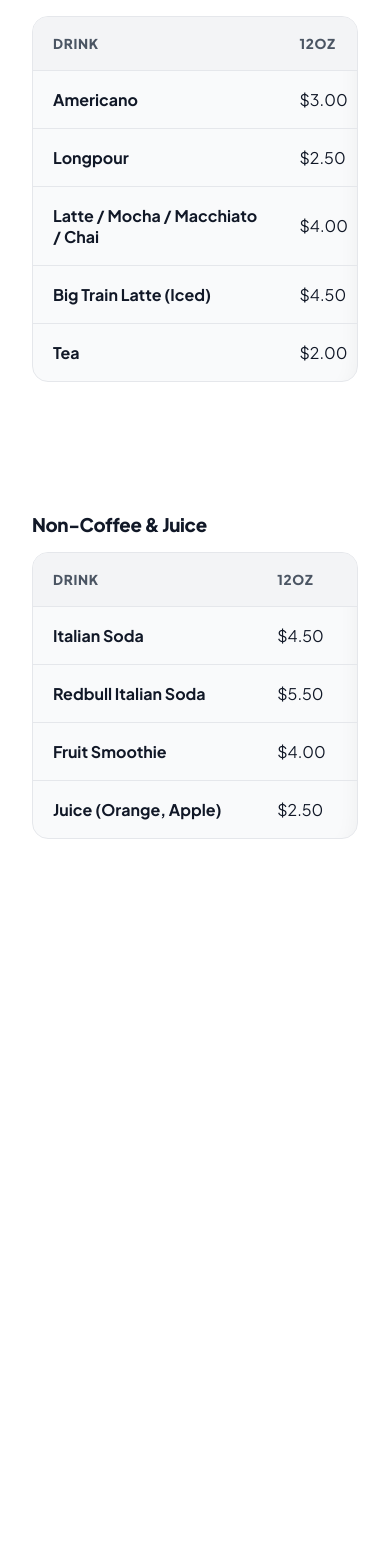
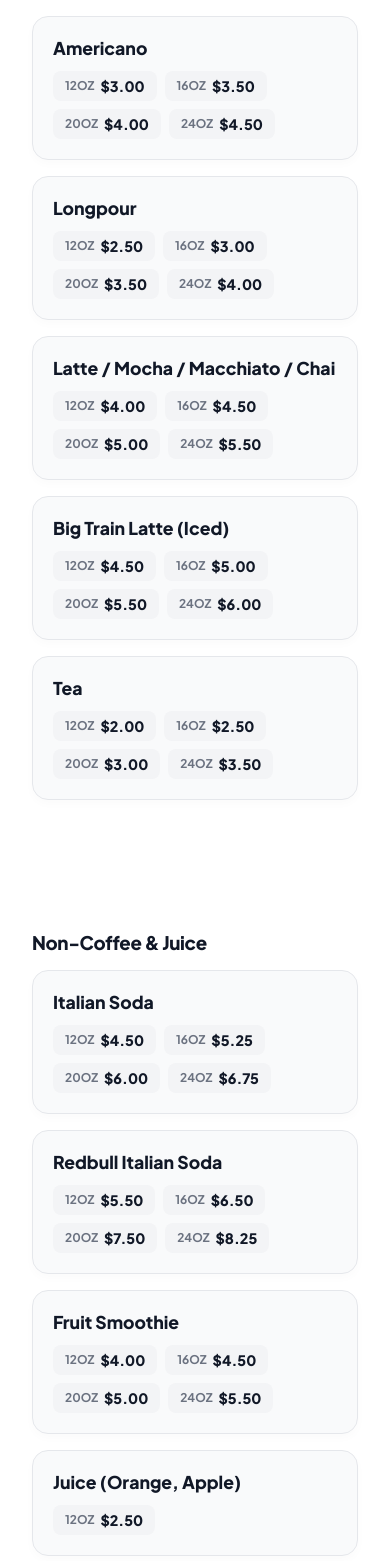
Before and after one commit to KingShawheen/SmashdWaffle, a Next.js app: page /menu in a window 390 px wide. Shown: the part 3667-5228 px from the top of the page. Before the commit the page ends 4666 px from the top, so only its background shows below. Built offline with nearby package versions, Linux system fonts and the light colour scheme.

Commit message:
Redesigned drinks menu into a modern wrap-around pill layout, eliminating horizontal scrolling tables on mobile

```diff
--- a/src/app/globals.css
+++ b/src/app/globals.css
@@ -387,6 +387,57 @@ body {
   box-shadow: 0 -4px 20px rgba(0,0,0,0.05);
 }
 
+/* Drink List & Price Pills */
+.sw-drink-list {
+  display: flex;
+  flex-direction: column;
+  gap: 1rem;
+}
+
+.sw-drink-item {
+  background: var(--sw-surface);
+  border: 1px solid var(--sw-border);
+  border-radius: 16px;
+  padding: 1.25rem;
+  box-shadow: 0 4px 10px rgba(0,0,0,0.02);
+}
+
+.sw-drink-title {
+  font-size: 1.1rem;
+  font-weight: 800;
+  margin-top: 0;
+  margin-bottom: 0.75rem;
+  color: var(--sw-text);
+}
+
+.sw-drink-prices {
+  display: flex;
+  flex-wrap: wrap;
+  gap: 8px;
+}
+
+.sw-price-pill {
+  background: #f3f4f6; /* Light grey */
+  border-radius: 8px;
+  padding: 6px 12px;
+  display: flex;
+  align-items: center;
+  gap: 6px;
+}
+
+.sw-price-pill .sw-size {
+  color: #6b7280;
+  font-size: 0.75rem;
+  font-weight: 700;
+  text-transform: uppercase;
+}
+
+.sw-price-pill .sw-price {
+  color: #111827;
+  font-size: 0.9rem;
+  font-weight: 800;
+}
+
 /* Mobile Optimizations */
 @media (max-width: 768px) {
   .sw-hero {
--- a/src/app/menu/page.tsx
+++ b/src/app/menu/page.tsx
@@ -150,103 +150,103 @@ export default function Menu() {
       {/* Coffee Menu Section */}
       <div className="smash-waffle-container" style={{ marginTop: '3rem' }}>
         <h3 style={{ marginBottom: '1rem', fontWeight: 800 }}>Coffee Menu <span style={{ fontSize: '0.8rem', fontWeight: 'normal', color: 'var(--sw-text-muted)', marginLeft: '8px' }}>Extra Shot: $1.00</span></h3>
-        <div className="sw-table-container sw-animate-fade-in sw-animate-delay-3">
-          <table className="sw-pricing-table">
-            <thead>
-              <tr>
-                <th>Drink</th>
-                <th>12oz</th>
-                <th>16oz</th>
-                <th>20oz</th>
-                <th>24oz</th>
-              </tr>
-            </thead>
-            <tbody>
-              <tr>
-                <td><strong>Americano</strong></td>
-                <td>$3.00</td>
-                <td>$3.50</td>
-                <td>$4.00</td>
-                <td>$4.50</td>
-              </tr>
-              <tr>
-                <td><strong>Longpour</strong></td>
-                <td>$2.50</td>
-                <td>$3.00</td>
-                <td>$3.50</td>
-                <td>$4.00</td>
-              </tr>
-              <tr>
-                <td><strong>Latte / Mocha / Macchiato / Chai</strong></td>
-                <td>$4.00</td>
-                <td>$4.50</td>
-                <td>$5.00</td>
-                <td>$5.50</td>
-              </tr>
-              <tr>
-                <td><strong>Big Train Latte (Iced)</strong></td>
-                <td>$4.50</td>
-                <td>$5.00</td>
-                <td>$5.50</td>
-                <td>$6.00</td>
-              </tr>
-              <tr>
-                <td><strong>Tea</strong></td>
-                <td>$2.00</td>
-                <td>$2.50</td>
-                <td>$3.00</td>
-                <td>$3.50</td>
-              </tr>
-            </tbody>
-          </table>
+        <div className="sw-drink-list sw-animate-fade-in sw-animate-delay-3">
+
+          <div className="sw-drink-item">
+            <h4 className="sw-drink-title">Americano</h4>
+            <div className="sw-drink-prices">
+              <div className="sw-price-pill"><span className="sw-size">12oz</span><span className="sw-price">$3.00</span></div>
+              <div className="sw-price-pill"><span className="sw-size">16oz</span><span className="sw-price">$3.50</span></div>
+              <div className="sw-price-pill"><span className="sw-size">20oz</span><span className="sw-price">$4.00</span></div>
+              <div className="sw-price-pill"><span className="sw-size">24oz</span><span className="sw-price">$4.50</span></div>
+            </div>
+          </div>
+
+          <div className="sw-drink-item">
+            <h4 className="sw-drink-title">Longpour</h4>
+            <div className="sw-drink-prices">
+              <div className="sw-price-pill"><span className="sw-size">12oz</span><span className="sw-price">$2.50</span></div>
+              <div className="sw-price-pill"><span className="sw-size">16oz</span><span className="sw-price">$3.00</span></div>
+              <div className="sw-price-pill"><span className="sw-size">20oz</span><span className="sw-price">$3.50</span></div>
+              <div className="sw-price-pill"><span className="sw-size">24oz</span><span className="sw-price">$4.00</span></div>
+            </div>
+          </div>
+
+          <div className="sw-drink-item">
+            <h4 className="sw-drink-title">Latte / Mocha / Macchiato / Chai</h4>
+            <div className="sw-drink-prices">
+              <div className="sw-price-pill"><span className="sw-size">12oz</span><span className="sw-price">$4.00</span></div>
+              <div className="sw-price-pill"><span className="sw-size">16oz</span><span className="sw-price">$4.50</span></div>
+              <div className="sw-price-pill"><span className="sw-size">20oz</span><span className="sw-price">$5.00</span></div>
+              <div className="sw-price-pill"><span className="sw-size">24oz</span><span className="sw-price">$5.50</span></div>
+            </div>
+          </div>
+
+          <div className="sw-drink-item">
+            <h4 className="sw-drink-title">Big Train Latte (Iced)</h4>
+            <div className="sw-drink-prices">
+              <div className="sw-price-pill"><span className="sw-size">12oz</span><span className="sw-price">$4.50</span></div>
+              <div className="sw-price-pill"><span className="sw-size">16oz</span><span className="sw-price">$5.00</span></div>
+              <div className="sw-price-pill"><span className="sw-size">20oz</span><span className="sw-price">$5.50</span></div>
+              <div className="sw-price-pill"><span className="sw-size">24oz</span><span className="sw-price">$6.00</span></div>
+            </div>
+          </div>
+
+          <div className="sw-drink-item">
+            <h4 className="sw-drink-title">Tea</h4>
+            <div className="sw-drink-prices">
+              <div className="sw-price-pill"><span className="sw-size">12oz</span><span className="sw-price">$2.00</span></div>
+              <div className="sw-price-pill"><span className="sw-size">16oz</span><span className="sw-price">$2.50</span></div>
+              <div className="sw-price-pill"><span className="sw-size">20oz</span><span className="sw-price">$3.00</span></div>
+              <div className="sw-price-pill"><span className="sw-size">24oz</span><span className="sw-price">$3.50</span></div>
+            </div>
+          </div>
+
         </div>
       </div>
 
       {/* Non-Coffee Menu Section */}
       <div className="smash-waffle-container" style={{ marginTop: '3rem' }}>
         <h3 style={{ marginBottom: '1rem', fontWeight: 800 }}>Non-Coffee & Juice</h3>
-        <div className="sw-table-container sw-animate-fade-in sw-animate-delay-3">
-          <table className="sw-pricing-table">
-            <thead>
-              <tr>
-                <th>Drink</th>
-                <th>12oz</th>
-                <th>16oz</th>
-                <th>20oz</th>
-                <th>24oz</th>
-              </tr>
-            </thead>
-            <tbody>
-              <tr>
-                <td><strong>Italian Soda</strong></td>
-                <td>$4.50</td>
-                <td>$5.25</td>
-                <td>$6.00</td>
-                <td>$6.75</td>
-              </tr>
-              <tr>
-                <td><strong>Redbull Italian Soda</strong></td>
-                <td>$5.50</td>
-                <td>$6.50</td>
-                <td>$7.50</td>
-                <td>$8.25</td>
-              </tr>
-              <tr>
-                <td><strong>Fruit Smoothie</strong></td>
-                <td>$4.00</td>
-                <td>$4.50</td>
-                <td>$5.00</td>
-                <td>$5.50</td>
-              </tr>
-              <tr>
-                <td><strong>Juice (Orange, Apple)</strong></td>
-                <td>$2.50</td>
-                <td>-</td>
-                <td>-</td>
-                <td>-</td>
-              </tr>
-            </tbody>
-          </table>
+        <div className="sw-drink-list sw-animate-fade-in sw-animate-delay-3">
+
+          <div className="sw-drink-item">
+            <h4 className="sw-drink-title">Italian Soda</h4>
+            <div className="sw-drink-prices">
+              <div className="sw-price-pill"><span className="sw-size">12oz</span><span className="sw-price">$4.50</span></div>
+              <div className="sw-price-pill"><span className="sw-size">16oz</span><span className="sw-price">$5.25</span></div>
+              <div className="sw-price-pill"><span className="sw-size">20oz</span><span className="sw-price">$6.00</span></div>
+              <div className="sw-price-pill"><span className="sw-size">24oz</span><span className="sw-price">$6.75</span></div>
+            </div>
+          </div>
+
+          <div className="sw-drink-item">
+            <h4 className="sw-drink-title">Redbull Italian Soda</h4>
+            <div className="sw-drink-prices">
+              <div className="sw-price-pill"><span className="sw-size">12oz</span><span className="sw-price">$5.50</span></div>
+              <div className="sw-price-pill"><span className="sw-size">16oz</span><span className="sw-price">$6.50</span></div>
+              <div className="sw-price-pill"><span className="sw-size">20oz</span><span className="sw-price">$7.50</span></div>
+              <div className="sw-price-pill"><span className="sw-size">24oz</span><span className="sw-price">$8.25</span></div>
+            </div>
+          </div>
+
+          <div className="sw-drink-item">
+            <h4 className="sw-drink-title">Fruit Smoothie</h4>
+            <div className="sw-drink-prices">
+              <div className="sw-price-pill"><span className="sw-size">12oz</span><span className="sw-price">$4.00</span></div>
+              <div className="sw-price-pill"><span className="sw-size">16oz</span><span className="sw-price">$4.50</span></div>
+              <div className="sw-price-pill"><span className="sw-size">20oz</span><span className="sw-price">$5.00</span></div>
+              <div className="sw-price-pill"><span className="sw-size">24oz</span><span className="sw-price">$5.50</span></div>
+            </div>
+          </div>
+
+          <div className="sw-drink-item">
+            <h4 className="sw-drink-title">Juice (Orange, Apple)</h4>
+            <div className="sw-drink-prices">
+              <div className="sw-price-pill"><span className="sw-size">12oz</span><span className="sw-price">$2.50</span></div>
+            </div>
+          </div>
+
         </div>
       </div>
     </main>
```
